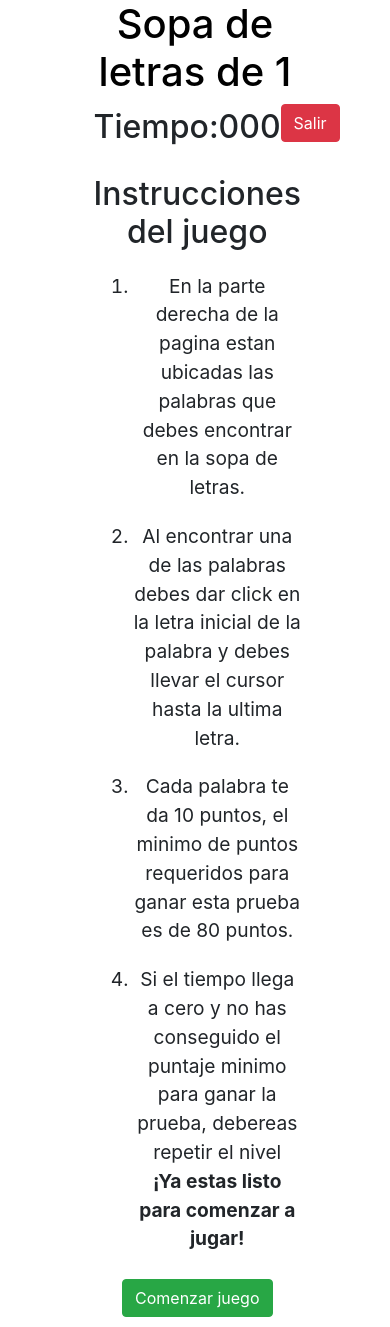
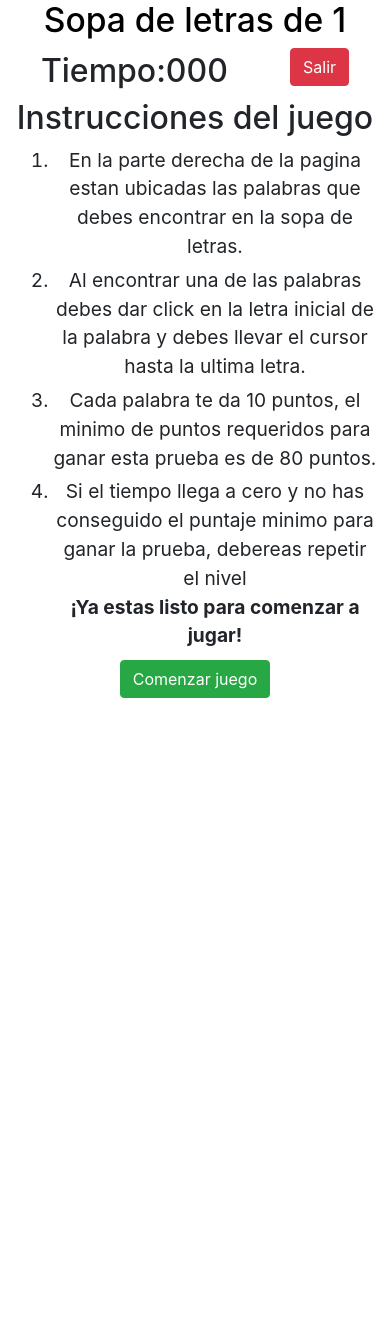
Before and after one commit to Miguelangel0507/INTERAC-TIC, a PHP site: page /interac-tic/usuario/sopadeletras/index.php in a window 390 px wide. After the commit the page ends 698 px from the top, so only its background shows below. Run offline with PHP 8.4, Linux system fonts and the light colour scheme; the visitor is signed in with stand-in values (Sample User, id 1); some libraries are stand-ins or nearby versions.

Commit message:
se añaden el resposive a trivia y parte de la sopa

```diff
--- a/css/style_sopa.css
+++ b/css/style_sopa.css
@@ -67,7 +67,7 @@ body {
 #cont_words {
     display: none;
     flex-direction: column;
-    justify-content: space-around;
+    justify-content: center;
 }
 
 #salir {
@@ -274,5 +274,141 @@ button::-moz-focus-inner {
     margin: 0 30px;
 }
 
+@media(max-width:1326px) {
+    .contenedor_central,
+    .encabezado {
+        width: 100%;
+    }
+    #instrucciones h2 {
+        margin-top: 15px;
+    }
+    li {
+        margin-top: 5px !important;
+    }
+    .contenedor_central {
+        width: 70%;
+    }
+}
 
-/*inabilitat*/
+@media(max-width:1166px) {
+    .contenedor_central {
+        width: 75%;
+    }
+}
+
+@media(max-width:1092px) {
+    .row {
+        width: 78%;
+    }
+}
+
+@media(max-width:926px) {
+    .row {
+        width: 85%;
+    }
+    #instrucciones h2 {
+        margin-top: 5px;
+    }
+    #lista_instrucciones {
+        margin-bottom: 0px;
+    }
+}
+
+@media(max-width:926px) {
+    .row {
+        width: 90%;
+    }
+}
+
+@media(max-width:796px) {
+    .row {
+        width: 95%;
+    }
+}
+
+@media(max-width:750px) {
+    .contenedor_central {
+        width: 82%;
+    }
+}
+
+@media(max-width:683px) {
+    h1 {
+        font-size: 2.1rem;
+    }
+    .row {
+        width: 95%;
+    }
+    #puzzle {
+        margin: 0px;
+    }
+}
+
+@media(max-width:636px) {
+    #words ul {
+        padding-left: 25px;
+    }
+    #puzzle .puzzleSquare {
+        height: 25px;
+        width: 25px;
+        font: 0.8em sans-serif;
+    }
+    ul {
+        font-size: 0.8em;
+    }
+}
+
+@media(max-width:534px) {
+    #puzzle .puzzleSquare {
+        height: 22px;
+        width: 22px;
+        font: 0.8em sans-serif;
+    }
+}
+
+@media(max-width: 491px) {
+    #cont_words {
+        flex-direction: column-reverse;
+    }
+    ul {
+        display: flex;
+        flex-wrap: wrap;
+    }
+    #words li {
+        padding: 3px 20px;
+        list-style: none;
+    }
+    #words {
+        padding-top: 5px;
+    }
+    #cont_words {
+        margin-top: 0px;
+    }
+}
+
+@media(max-width:482px) {
+    .contenedor_central {
+        width: 98%;
+    }
+}
+
+@media(max-width:396px) {
+    #puzzle .puzzleSquare {
+        height: 20px;
+        width: 20px;
+        font: 0.7em sans-serif;
+    }
+}
+
+@media(max-width:356px) {
+    .row {
+        width: 98%;
+    }
+}
+
+@media(max-width:344px) {
+    #puzzle .puzzleSquare {
+        height: 18px;
+        width: 18px;
+    }
+}
--- a/usuario/sopadeletras/index.php
+++ b/usuario/sopadeletras/index.php
@@ -43,12 +43,11 @@
                         <b>¡Ya estas listo para comenzar a jugar!</b>
                     </ol>
                     <div id="comenzar">
-                        <input id="btn_empezar" class="btn btn-success" type="button" name="comenzar" id="comenzar" value="Comenzar juego" onclick="contar=60,despegar()" />
+                        <input id="btn_empezar" class="btn btn-success" type="button" name="comenzar" id="comenzar" value="Comenzar juego" onclick="contar=10000,despegar()" />
                     </div>
                 </div>
                 <div id="puzzle"></div>
             </div>
-
             <div id="cont_words">
                 <div class="cont_puntos">
                     <b for="">Puntos:</b>
@@ -56,7 +55,6 @@
                 </div>
                 <div id="words"></div>
             </div>
-
         </div>
         <script language="javascript" type="text/javascript" src="https://ajax.googleapis.com/ajax/libs/jquery/1.7.1/jquery.min.js"></script>
         <script src="https://cdn.jsdelivr.net/npm/sweetalert2@10"></script>
--- a/usuario/sopadeletras/wordfind.js
+++ b/usuario/sopadeletras/wordfind.js
@@ -474,7 +474,7 @@ function despegar() {
         document.getElementById("salir").style.display = "block";
         document.getElementById("instrucciones").style.display = "none";
         document.getElementById("puzzle").style.display = "block"; //imagen invisible si se comienza de nuevo
-        document.getElementById("cont_words").style.display = "block"; //imagen invisible si se comienza de nuevo
+        document.getElementById("cont_words").style.display = "flex"; //imagen invisible si se comienza de nuevo
         document.getElementById("words").style.visibility = "visible";
         contar -= 1; //variar el número de la cuenta
         cuenta.innerHTML = contar; //escribir el número
```
Also changed, not shown: css/index_usuario.css (+4 -13 lines), css/quiz.css (+27 -0 lines).
